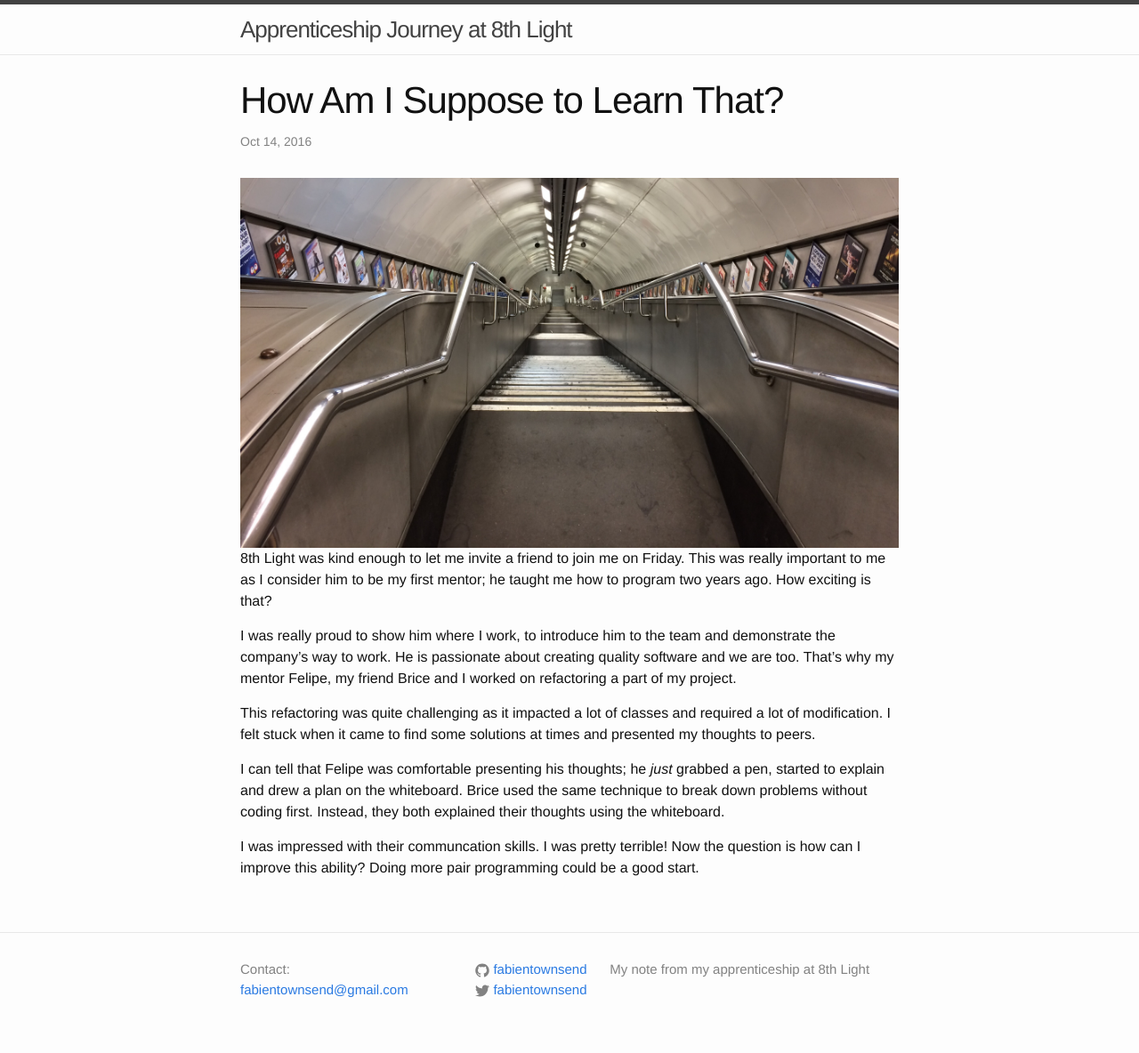
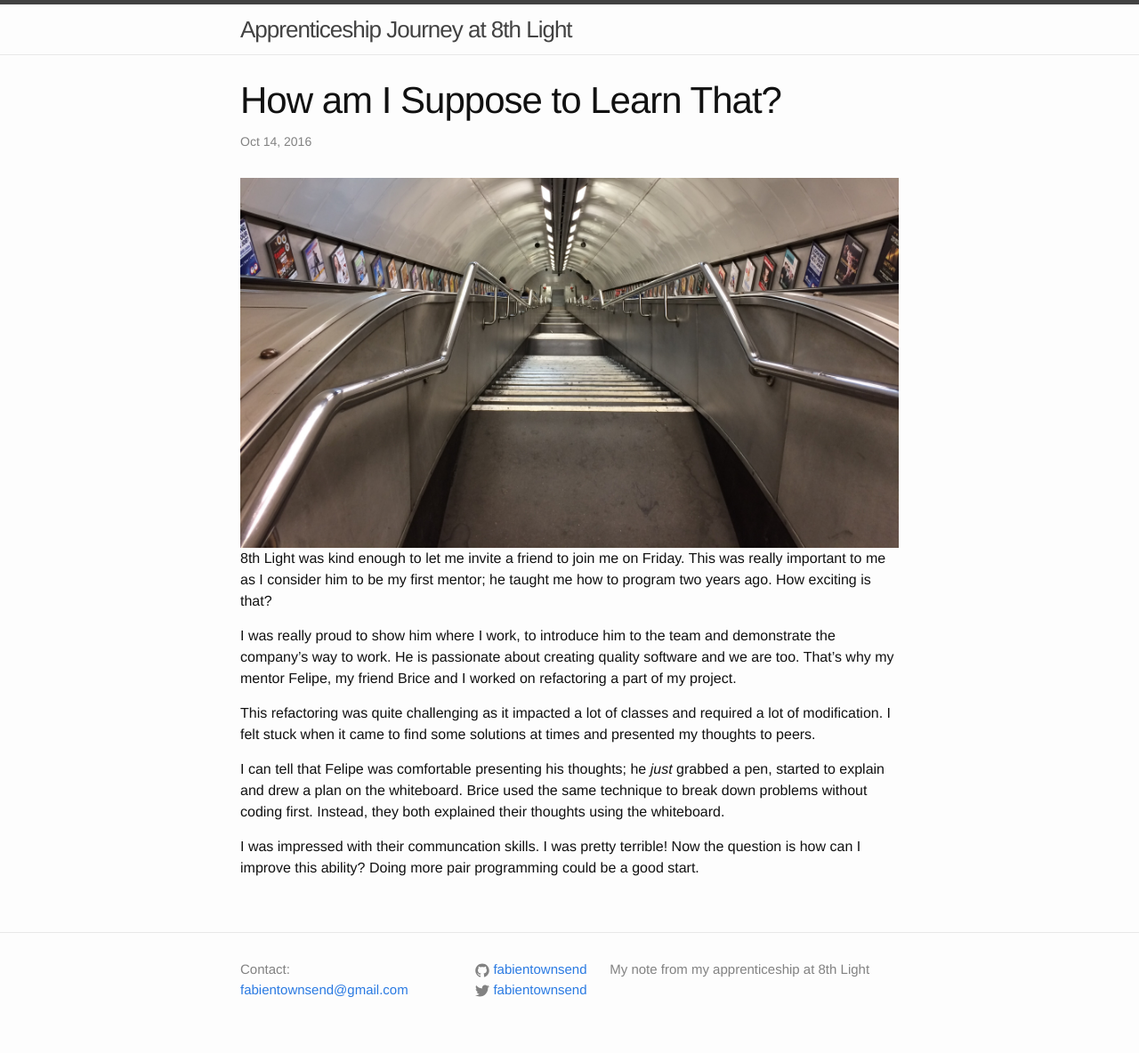
Before and after one commit to fabientownsend/fabientownsend.github.io, a Jekyll site: the page built from _posts/2016-10-14-pair-programming.markdown, in a window 1280 px wide. Shown: the whole page at 89% size. Built offline with Jekyll 4.4.1, drawn with Linux system fonts in a browser that asks for light colours.

```diff
--- a/_posts/2016-10-14-pair-programming.markdown
+++ b/_posts/2016-10-14-pair-programming.markdown
@@ -1,6 +1,6 @@
 ---
 layout: post
-title:  "How Am I Suppose to Learn That?"
+title:  "How am I Suppose to Learn That?"
 date:   2016-10-14 10:42:51 +0100
 categories: apprenticeship
 ---
```
